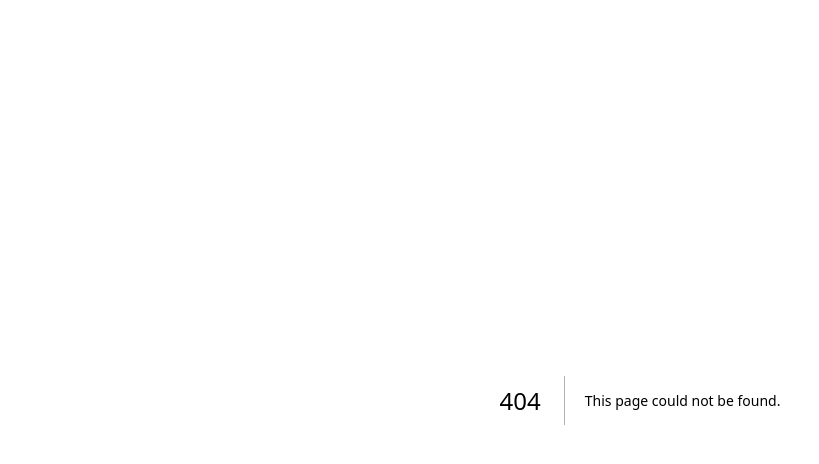
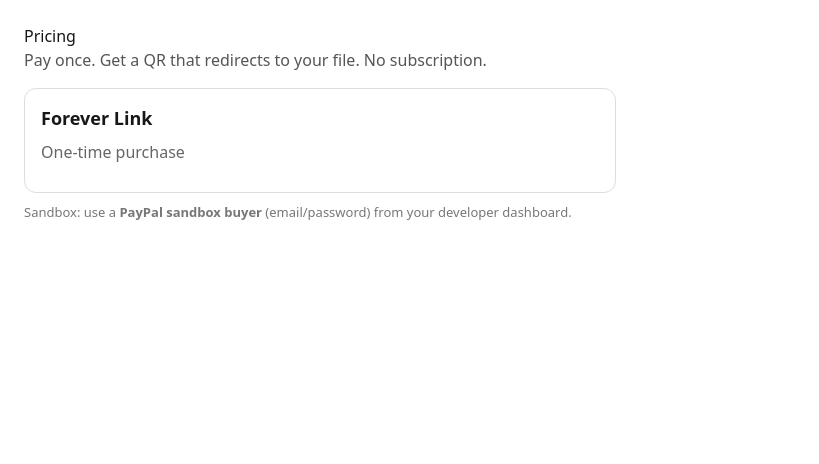
Before and after one commit to LeodanisE/recuerdos-backend, a Next.js app: page /pricing in a window 1280 px wide. Before the commit this address had no page. Shown: the top 464 px of the page, without its empty margins (0-819 px from the left). Built offline with nearby package versions, Linux system fonts and the light colour scheme; no server answers.

Commit message:
Add PayPal pricing page

```diff
--- /dev/null
+++ b/app/pricing/page.tsx
@@ -0,0 +1,65 @@
+"use client";
+import * as React from "react";
+import Script from "next/script";
+
+export default function PricingPage() {
+  const [ready, setReady] = React.useState(false);
+  const [err, setErr] = React.useState("");
+
+  React.useEffect(() => {
+    if (!ready) return;
+    const paypal = (window as any).paypal;
+    if (!paypal) return;
+
+    try {
+      paypal
+        .Buttons({
+          style: { layout: "vertical", shape: "pill", label: "paypal" },
+          createOrder: (_data: any, actions: any) =>
+            actions.order.create({
+              purchase_units: [
+                {
+                  description: "Forever Link (one-time)",
+                  amount: { value: "9.00" }, // cambia el precio si quieres
+                },
+              ],
+            }),
+          onApprove: async (_data: any, actions: any) => {
+            const details = await actions.order.capture();
+            const id = details?.id || "";
+            window.location.href = `/thanks?order=${encodeURIComponent(id)}`;
+          },
+          onError: () => setErr("Payment failed, please try again."),
+        })
+        .render("#paypal-button-container");
+    } catch {
+      setErr("PayPal failed to initialize.");
+    }
+  }, [ready]);
+
+  return (
+    <div style={{ padding: 24, fontFamily: "system-ui", maxWidth: 640 }}>
+      <h1>Pricing</h1>
+      <p style={{ color: "#555", marginBottom: 12 }}>
+        Pay once. Get a QR that redirects to your file. No subscription.
+      </p>
+
+      <Script
+        src={`https://www.paypal.com/sdk/js?client-id=${process.env.NEXT_PUBLIC_PAYPAL_CLIENT_ID}&currency=USD&intent=capture`}
+        strategy="afterInteractive"
+        onLoad={() => setReady(true)}
+      />
+
+      <div style={{ marginTop: 16, border: "1px solid #ddd", borderRadius: 12, padding: 16 }}>
+        <div style={{ fontSize: 18, fontWeight: 600, marginBottom: 8 }}>Forever Link</div>
+        <div style={{ color: "#666", marginBottom: 12 }}>One-time purchase</div>
+        <div id="paypal-button-container" />
+        {err && <p style={{ color: "red", marginTop: 10 }}>{err}</p>}
+      </div>
+
+      <p style={{ marginTop: 10, color: "#777", fontSize: 13 }}>
+        Sandbox: use a <b>PayPal sandbox buyer</b> (email/password) from your developer dashboard.
+      </p>
+    </div>
+  );
+}
```
